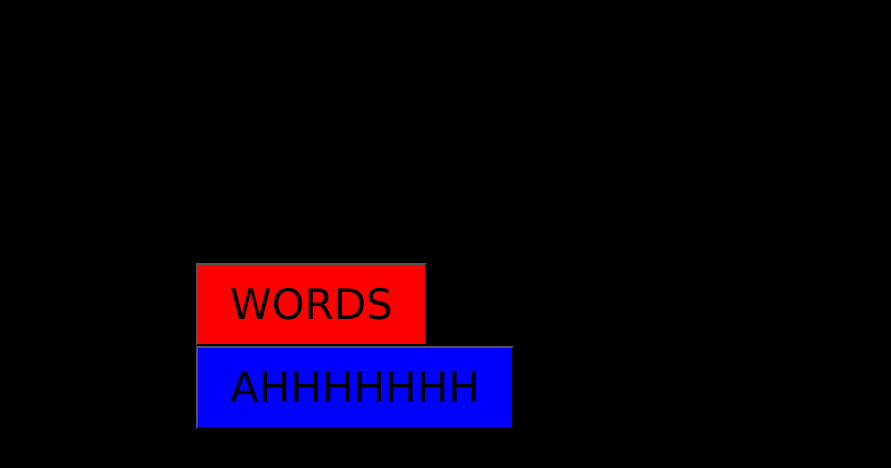
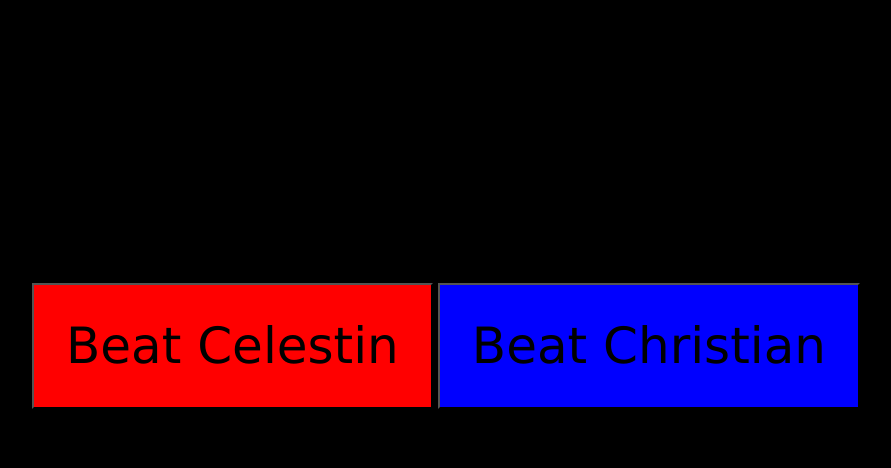
Before and after one commit to dimpy123/wouldyouR, a plain HTML site: page public/html/main.html in a window 1280 px wide. Shown: the part 74-542 px from the top of the page, without its empty margins (194-1085 px from the left). Drawn offline with nearby package versions, Linux system fonts and the light colour scheme.

Commit message:
beat christian or ebat  celesitn

```diff
--- a/public/css/main.css
+++ b/public/css/main.css
@@ -16,10 +16,14 @@ html, body {
 
 #game {
     width: 100%;
-    max-width: 500px;
     height: 100%;
     display: flex;
     flex-direction: column;
+}
+
+#game button {
+    padding: 32px 32px;
+    font-size: 50px;
 }
 
 header {
@@ -48,15 +52,13 @@ header {
     padding: 10px;
     box-sizing: border-box;
 } */
+
 .red {
     background-color: red;
     font-family: 'Lucida Sans', 'Lucida Sans Regular', 'Lucida Grande', 'Lucida Sans Unicode', Geneva, Verdana, sans-serif;
-    padding: 15px 32px;
-    font-size: 42px;
+
 }
 .blue {
     background-color: blue;
     font-family: 'Lucida Sans', 'Lucida Sans Regular', 'Lucida Grande', 'Lucida Sans Unicode', Geneva, Verdana, sans-serif;
-    padding: 15px 32px;
-    font-size: 42px;
 }
--- a/public/html/main.html
+++ b/public/html/main.html
@@ -14,8 +14,8 @@
 			</header>
 			<div id="board-container">
 				<div id="board">
-                    <button class="red">WORDS</button>
-                    <button class="blue">AHHHHHHH</button>
+                    <button class="red">Beat Celestin</button>
+                    <button class="blue">Beat Christian</button>
                 </div>
 			</div>
 			<p><a href="login"></a>Login here muthafucka!</p>
```
Also changed, not shown: public/index.html (+4 -1 lines).
